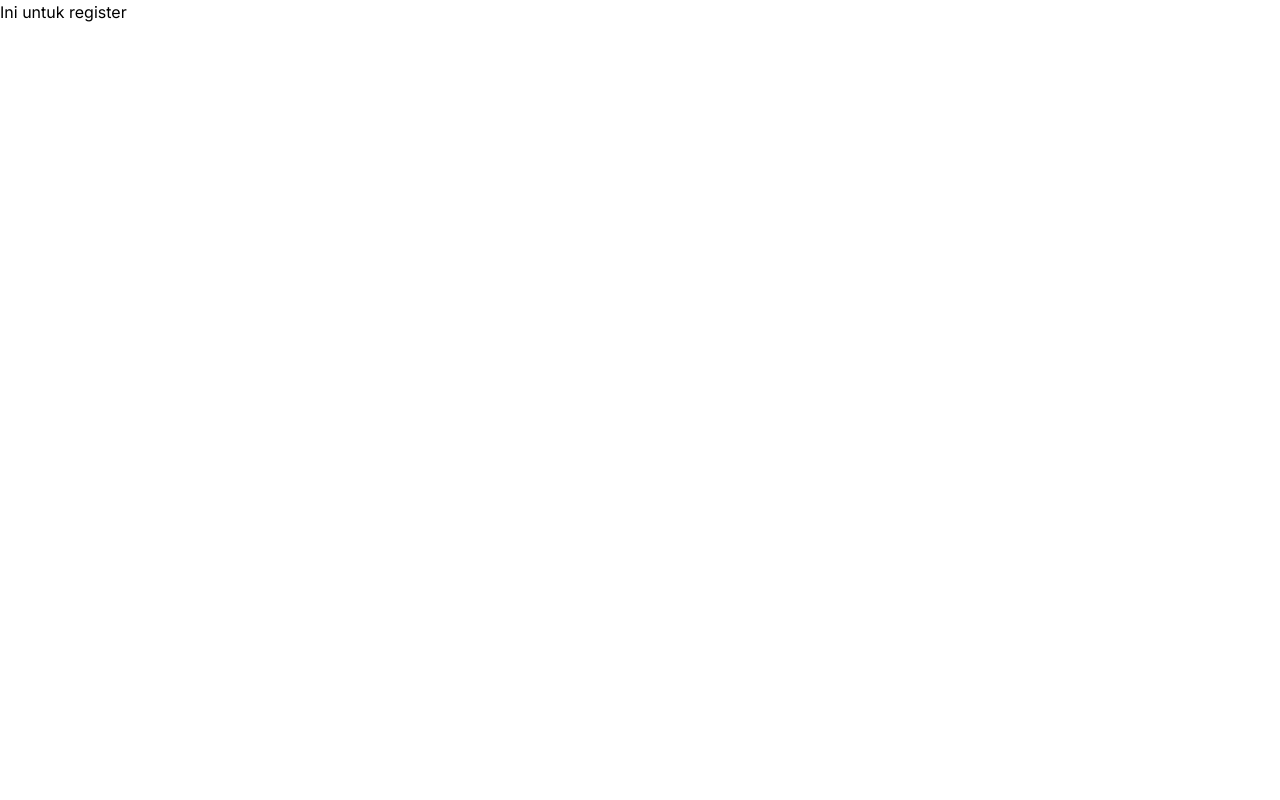
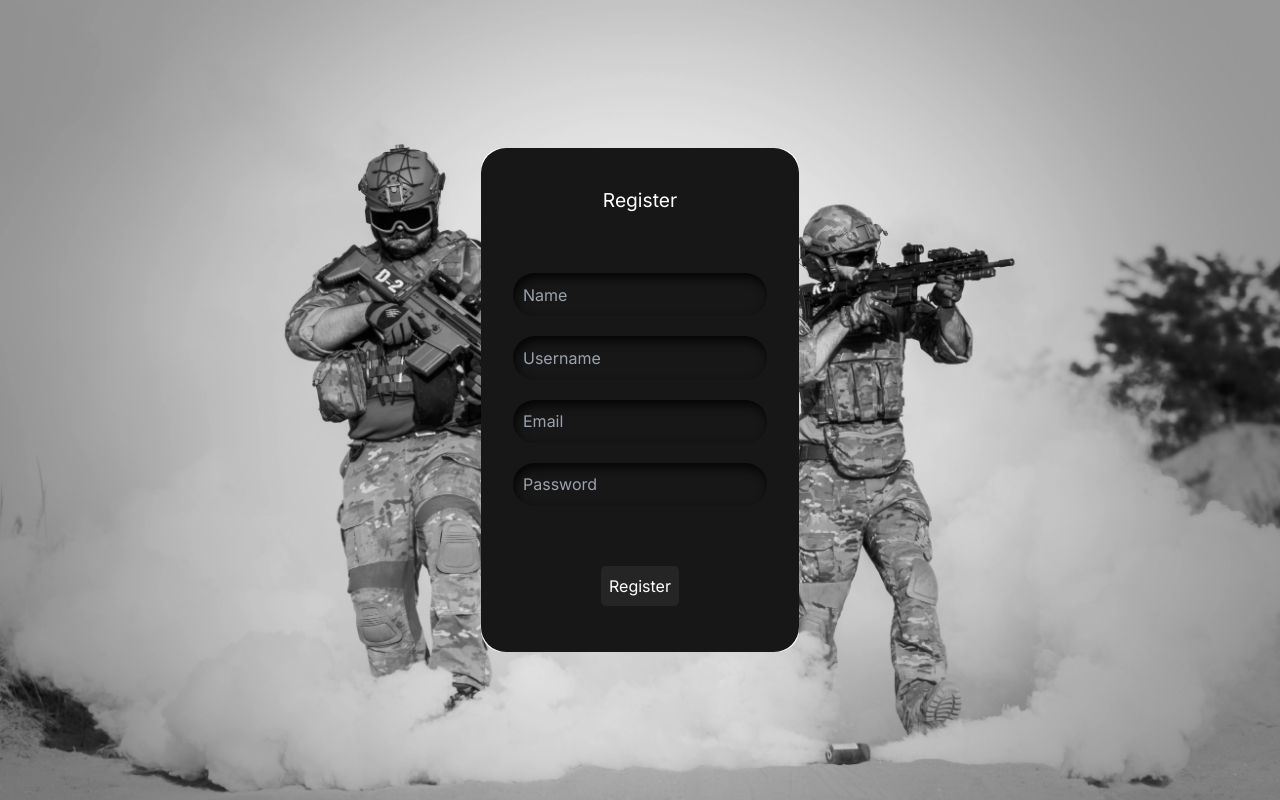
Before and after one commit to Rifandye/Bullseye-old, a Next.js app in the folder bullseye/: page /register in a window 1280 px wide. Built offline with nearby package versions, Linux system fonts and the light colour scheme.

Commit message:
style: layouting register page

```diff
--- a/bullseye/src/app/register/page.tsx
+++ b/bullseye/src/app/register/page.tsx
@@ -1,7 +1,58 @@
+import "./register.css";
+
 export default function RegisterPage() {
   return (
-    <main>
-      <h1>Ini untuk register</h1>
+    <main
+      className="flex min-h-screen w-full justify-center items-center"
+      style={{
+        backgroundImage: "url('/regisbackground.jpg')",
+        backgroundSize: "cover",
+        backgroundPosition: "center",
+      }}
+    >
+      <div className="card">
+        <div className="card2">
+          <form className="form">
+            <p id="heading">Register</p>
+            <div className="field">
+              <input
+                type="text"
+                className="input-field"
+                placeholder="Name"
+                autoComplete="off"
+              />
+            </div>
+            <div className="field">
+              <input
+                type="text"
+                className="input-field"
+                placeholder="Username"
+                autoComplete="off"
+              />
+            </div>
+            <div className="field">
+              <input
+                type="email"
+                className="input-field"
+                placeholder="Email"
+                autoComplete="off"
+              />
+            </div>
+            <div className="field">
+              <input
+                type="password"
+                className="input-field"
+                placeholder="Password"
+              />
+            </div>
+            <div className="btn">
+              <button type="submit" className="button1">
+                Register
+              </button>
+            </div>
+          </form>
+        </div>
+      </div>
     </main>
   );
 }
--- /dev/null
+++ b/bullseye/src/app/register/register.css
@@ -0,0 +1,90 @@
+.form {
+  display: flex;
+  flex-direction: column;
+  gap: 20px;
+  padding-left: 2em;
+  padding-right: 2em;
+  padding-bottom: 0.4em;
+  background-color: #171717;
+  border-radius: 25px;
+  transition: 0.4s ease-in-out;
+}
+
+.card {
+  background-image: linear-gradient(163deg, white 0%, white 100%);
+  border-radius: 22px;
+  transition: all 0.3s;
+}
+
+.card2 {
+  border-radius: 0;
+  transition: all 0.2s;
+}
+
+.card2:hover {
+  transform: scale(0.98);
+  border-radius: 20px;
+}
+
+.card:hover {
+  box-shadow: 0px 0px 30px 1px rgba(237, 111, 0, 0.3);
+  background-color: white;
+}
+
+#heading {
+  text-align: center;
+  margin: 2em;
+  color: rgb(255, 255, 255);
+  font-size: 1.2em;
+}
+
+.field {
+  display: flex;
+  align-items: center;
+  justify-content: center;
+  gap: 0.5em;
+  border-radius: 25px;
+  padding: 0.6em;
+  border: none;
+  outline: none;
+  color: white;
+  background-color: #171717;
+  box-shadow: inset 2px 5px 10px rgb(5, 5, 5);
+}
+
+.input-icon {
+  height: 1.3em;
+  width: 1.3em;
+  fill: white;
+}
+
+.input-field {
+  background: none;
+  border: none;
+  outline: none;
+  width: 100%;
+  color: #d3d3d3;
+}
+
+.btn {
+  display: flex;
+  justify-content: center;
+  flex-direction: row;
+  margin-top: 2.5em;
+  gap: 10px;
+}
+
+.button1 {
+  padding: 0.5em;
+  border-radius: 5px;
+  border: none;
+  outline: none;
+  transition: 0.4s ease-in-out;
+  background-color: #252525;
+  color: white;
+  margin-bottom: 40px;
+}
+
+.button1:hover {
+  background-color: black;
+}
```
Also changed, not shown: bullseye/public/regisbackground.jpg (added).
